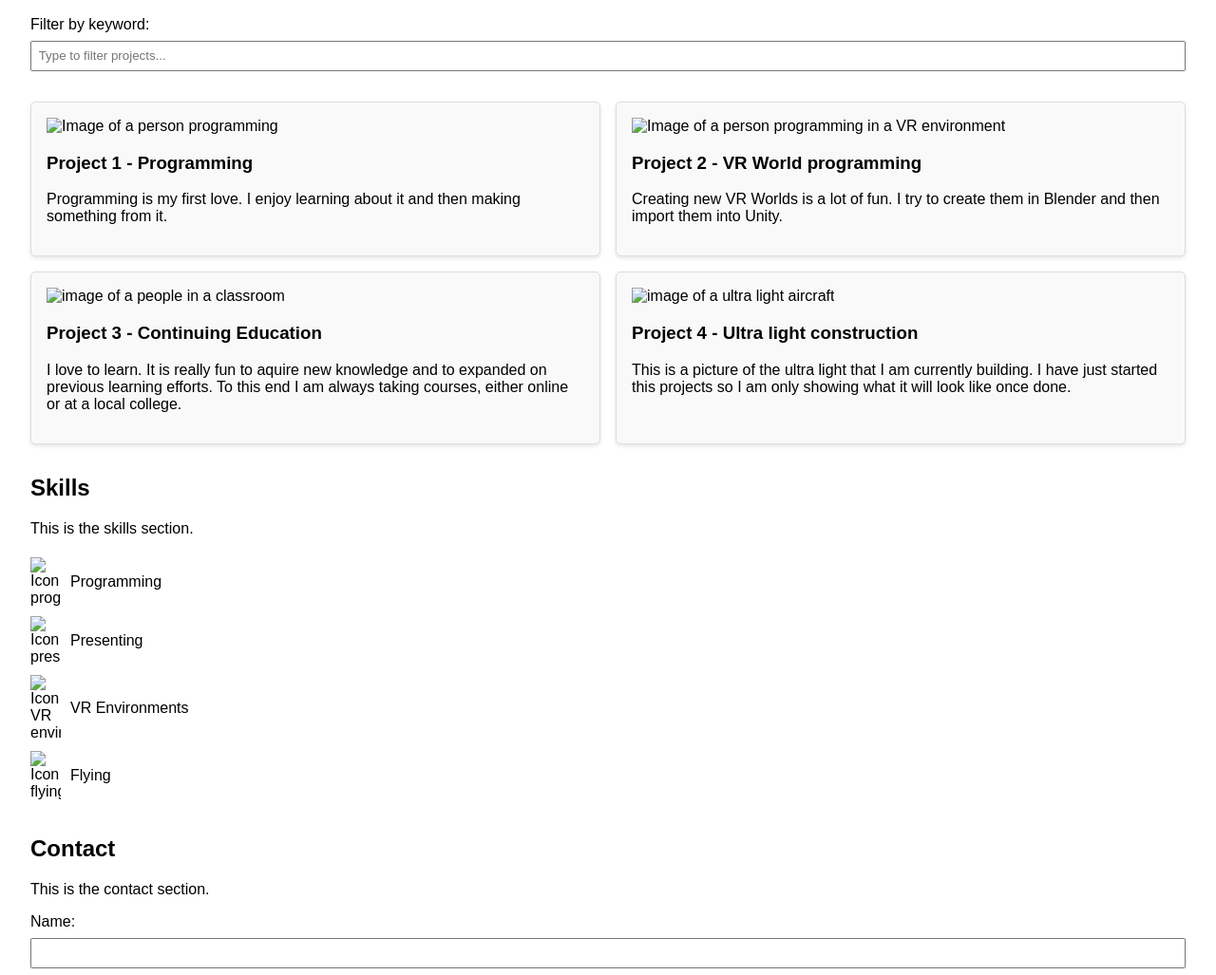
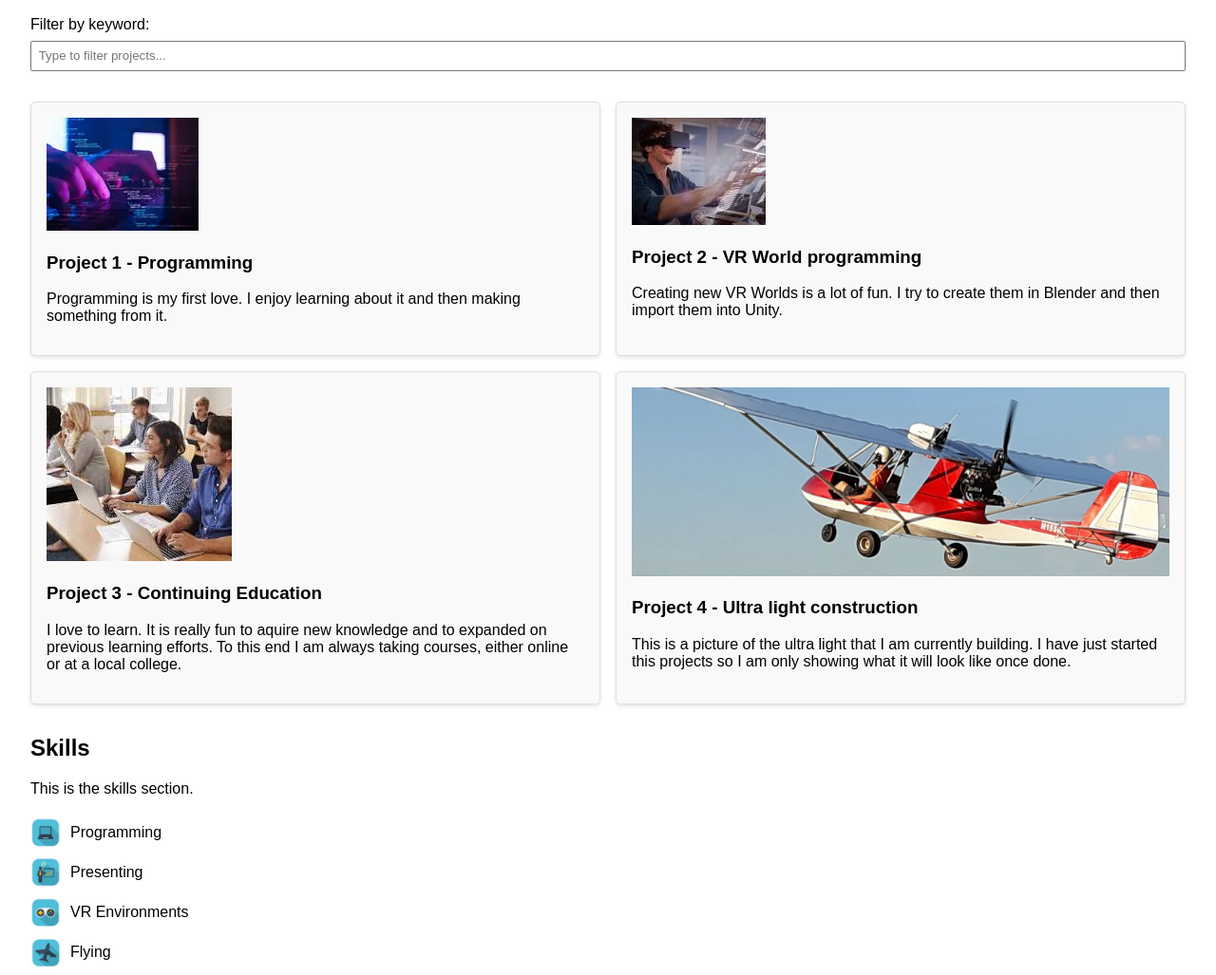
Before and after one commit to hardertj/Web-Development-with-CoPilot, a plain HTML site: page index.html in a window 1280 px wide. Shown: the part 540-1567 px from the top of the page at 95% size. Drawn offline with Linux system fonts and the light colour scheme.

Commit message:
modified because images were in a directory. how is this handled in github?

```diff
--- a/index.html
+++ b/index.html
@@ -57,22 +57,22 @@
             </div>
         <section id="projects" role="region" aria-labelledby="projects-heading">
             <div class="card">
-                <img src="images/programming.webp" alt="Image of a person programming">
+                <img src="programming.webp" alt="Image of a person programming">
                 <h3>Project 1 - Programming</h3>
                 <p>Programming is my first love. I enjoy learning about it and then making something from it. </p>
             </div>
             <div class="card">
-                <img src="images/vrprogrammingpic.jpg" alt="Image of a person programming in a VR environment">
+                <img src="vrprogrammingpic.jpg" alt="Image of a person programming in a VR environment">
                 <h3>Project 2 - VR World programming</h3>
                 <p>Creating new VR Worlds is a lot of fun. I try to create them in Blender and then import them into Unity.</p>
             </div>
             <div class="card">
-                <img src="images/adulted.jpg" alt="image of a people in a classroom">
+                <img src="adulted.jpg" alt="image of a people in a classroom">
                 <h3>Project 3 - Continuing Education</h3>
                 <p>I love to learn. It is really fun to aquire new knowledge and to expanded on previous learning efforts. To this end I am always taking courses, either online or at a local college.</p>
             </div>
             <div class="card">
-                <img src="images/Ultralight_hero.webp" alt="image of a ultra light aircraft">
+                <img src="Ultralight_hero.webp" alt="image of a ultra light aircraft">
                 <h3>Project 4 - Ultra light construction</h3>
                 <p>This is a picture of the ultra light that I am currently building. I have just started this projects so I am only showing what it will look like once done. </p>
             </div>
@@ -81,10 +81,10 @@
             <h2 id="skills-heading">Skills</h2>
             <p>This is the skills section.</p>
             <ul class="skills-list">
-                <li><img src="images/programming.png" alt="Icon programming">Programming</li>
-                <li><img src="images/presentation.png" alt="Icon presenting">Presenting</li>
-                <li><img src="images/vrenvironments.png" alt="Icon VR environments">VR Environments</li>
-                <li><img src="images/flying.png" alt="Icon flying">Flying</li>
+                <li><img src="programming.png" alt="Icon programming">Programming</li>
+                <li><img src="presentation.png" alt="Icon presenting">Presenting</li>
+                <li><img src="vrenvironments.png" alt="Icon VR environments">VR Environments</li>
+                <li><img src="flying.png" alt="Icon flying">Flying</li>
             </ul>
         </section>
 
```
